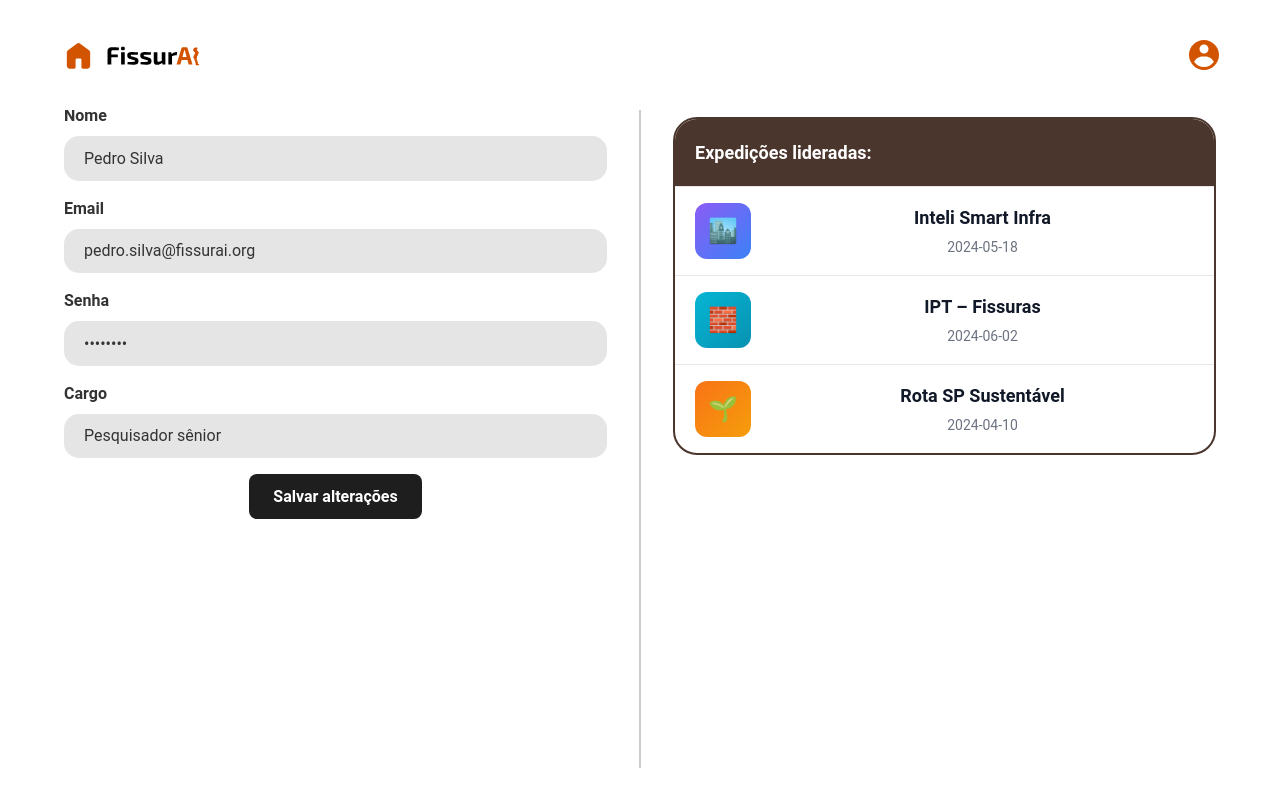
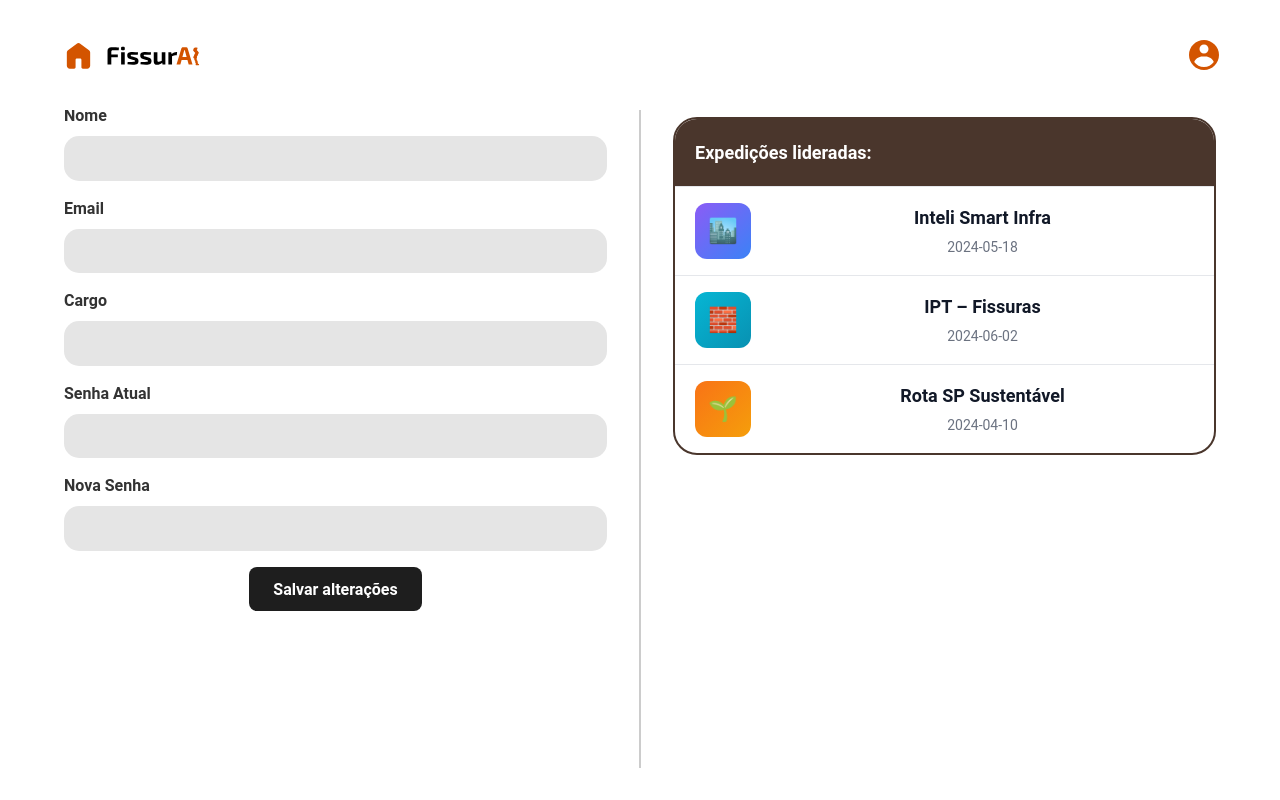
Before and after one commit to Inteli-College/2025-1B-T12-EC06-G05, a React (Vite) app in the folder src/RachadoresWeb/: page /perfil in a window 1280 px wide. Built offline with nearby package versions, Linux system fonts and the light colour scheme; no server answers.

Commit message:
feat: implementa logica para puxar perfil e atualizar perfil

```diff
--- a/src/RachadoresWeb/src/components/ExpeditionModal.tsx
+++ b/src/RachadoresWeb/src/components/ExpeditionModal.tsx
@@ -325,7 +325,6 @@ const ExpeditionModal: React.FC<ExpeditionModalProps> = ({
   isOpen,
   onClose,
   onSubmit,
-  responsavelId,
 }) => {
   const [formData, setFormData] = useState({
     nome: "",
@@ -406,7 +405,6 @@ const ExpeditionModal: React.FC<ExpeditionModalProps> = ({
         descricao: formData.descricao,
         data_criacao: formatDateToDDMMYYYY(formData.data_criacao),
         localizacao: formData.localizacao,
-        id_responsavel: responsavelId,
         foto_capa: imageUrl, // adiciona o link aqui!
       };
 
--- a/src/RachadoresWeb/src/pages/Home.tsx
+++ b/src/RachadoresWeb/src/pages/Home.tsx
@@ -439,7 +439,6 @@ const Home: React.FC = () => {
           fetchExpeditions();
         }}
         onSubmit={handleAddExpedition}
-        responsavelId={"123456"} // Tem que mudar isso aqui! Tô mokando por enquanto
       />
     </Container>
   );
--- a/src/RachadoresWeb/src/pages/Perfil.tsx
+++ b/src/RachadoresWeb/src/pages/Perfil.tsx
@@ -1,4 +1,4 @@
-import React, { useState, useEffect } from "react";
+import React, { useState, useEffect, use } from "react";
 import styled from "styled-components";
 import Header from "../components/Header.tsx";
 import { COLORS, FONTS, BREAKPOINTS } from "../constants/style";
@@ -16,7 +16,6 @@ const Container = styled.div`
   background-color: #fff;
   font-family: ${FONTS.primary};
 `;
-
 
 const SectionLeft = styled.section`
   flex: 1;
@@ -59,7 +58,6 @@ const GridItem = styled.div`
     border-top: none;
   }
 `;
-
 
 const Title = styled.h2`
   font-size: 1.5rem;
@@ -171,23 +169,49 @@ const ExpeditionDate = styled.p`
   margin: 0;
 `;
 
+
 const Perfil = () => {
-  const [formData, setFormData] = useState({
-    nome: "Pedro Silva",
-    email: "pedro.silva@fissurai.org",
-    senha: "********",
-    cargo: "Pesquisador sênior",
+  const [userData, setUserData] = useState({
+    nome_completo: "",
+    email: "",
+    senha_atual: "",
+    senha_nova: "",
+    cargo: "",
+    id: 0,
   });
 
   const [expedicoes, setExpedicoes] = useState([]);
 
-  const handleChange = (e) => {
-    const { name, value } = e.target;
-    setFormData((prev) => ({ ...prev, [name]: value }));
+  const updateProfile = async () => {
+    const payload = {
+      nome_completo: userData.nome_completo,
+      email: userData.email,
+      cargo: userData.cargo,
+      id: userData.id,
     };
 
-  const handleSave = () => {
-    console.log("Dados salvos:", formData);
+    if (userData.senha_atual !== "" && userData.senha_nova !== "") {
+      payload.senha_antiga = userData.senha_atual;
+      payload.senha_nova = userData.senha_nova;
+    }
+
+    try {
+      const token = localStorage.getItem("token");
+      const response = await await axios.patch(
+        "http://127.0.0.1:5000/user/update",
+        payload,
+        {
+          headers: {
+            Authorization: `Bearer ${token}`,
+            "Content-Type": "application/json",
+          },
+        }
+      );
+
+      console.log("Usuário alterado");
+    } catch (error) {
+      console.error("Erro ao buscar expedições:", error);
+    }
   };
 
   useEffect(() => {
@@ -218,23 +242,97 @@ const Perfil = () => {
     setExpedicoes(mockExpeditions);
   }, []);
 
+  const fetchProfile = async () => {
+    try {
+      const token = localStorage.getItem("token");
+      const response = await axios.get("http://127.0.0.1:5000/user/profile", {
+        headers: {
+          Authorization: `Bearer ${token}`,
+        },
+      });
+      console.log("Info Profile:", response.data.user);
+      setUserData({
+        nome_completo: response.data.user.nome_completo || "",
+        email: response.data.user.email || "",
+        cargo: response.data.user.cargo || "",
+        senha_atual: "",
+        senha_nova: "",
+        id: response.data.user.id || 0
+      });
+    } catch (error) {
+      console.error("Erro ao buscar expedições:", error);
+    }
+  };
+  useEffect(() => {
+    fetchProfile();
+  }, []);
+
+  // Atualiza os campos do formulário
+  const handleChange = (e) => {
+    const { name, value } = e.target;
+    setUserData((prevData) => ({
+      ...prevData,
+      [name]: value,
+    }));
+  };
+
   return (
     <Container>
       <Header />
       <SectionLeft>
         <Title>Informações básicas</Title>
-        {Object.entries(formData).map(([key, value]) => (
-          <FieldGroup key={key}>
-            <Label>{key.charAt(0).toUpperCase() + key.slice(1)}</Label>
+
+        <FieldGroup>
+          <Label>Nome</Label>
           <Input
-              type={key === "senha" ? "password" : "text"}
-              name={key}
-              value={value}
+            type="text"
+            name="nome_completo"
+            value={userData.nome_completo}
             onChange={handleChange}
           />
         </FieldGroup>
-        ))}
-        <Button onClick={handleSave}>Salvar alterações</Button>
+
+        <FieldGroup>
+          <Label>Email</Label>
+          <Input
+            type="email"
+            name="email"
+            value={userData.email}
+            onChange={handleChange}
+          />
+        </FieldGroup>
+
+        <FieldGroup>
+          <Label>Cargo</Label>
+          <Input
+            type="text"
+            name="cargo"
+            value={userData.cargo}
+            onChange={handleChange}
+          />
+        </FieldGroup>
+
+        <FieldGroup>
+          <Label>Senha Atual</Label>
+          <Input
+            type="password"
+            name="senha_atual"
+            value={userData.senha_atual}
+            onChange={handleChange}
+          />
+        </FieldGroup>
+
+        <FieldGroup>
+          <Label>Nova Senha</Label>
+          <Input
+            type="password"
+            name="senha_nova"
+            value={userData.senha_nova}
+            onChange={handleChange}
+          />
+        </FieldGroup>
+
+        <Button onClick={updateProfile}>Salvar alterações</Button>
       </SectionLeft>
 
       <SectionRight>
@@ -253,7 +351,9 @@ const Perfil = () => {
               </GridItem>
             ))
           ) : (
-            <p style={{ padding: "20px", color: "#888" }}>Nenhuma expedição liderada encontrada.</p>
+            <p style={{ padding: "20px", color: "#888" }}>
+              Nenhuma expedição liderada encontrada.
+            </p>
           )}
         </GridExpedicoes>
       </SectionRight>
```
Also changed, not shown: 2 other files (tests, documents, lock files or other folders). Lines whose indentation alone changed are shown as unchanged.
